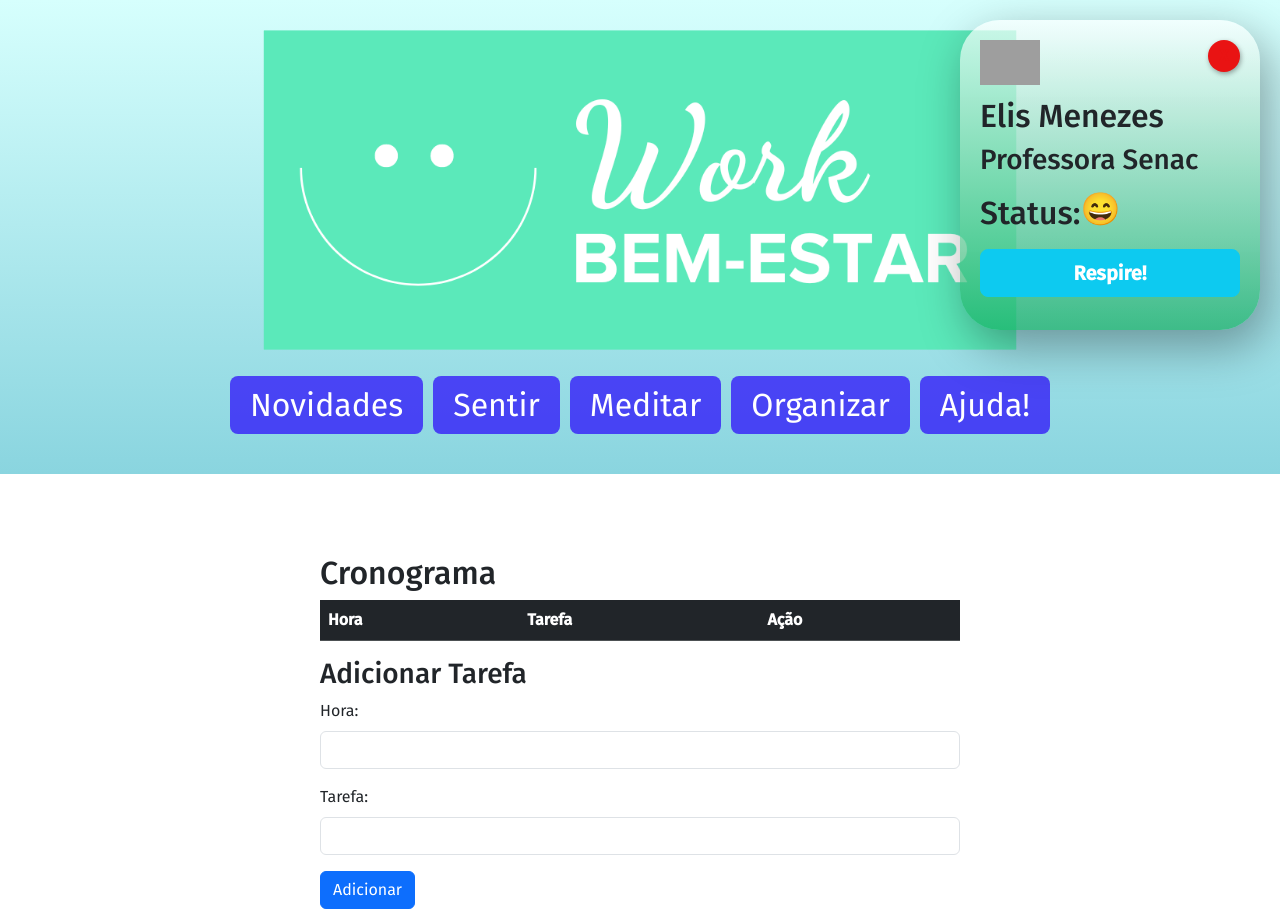
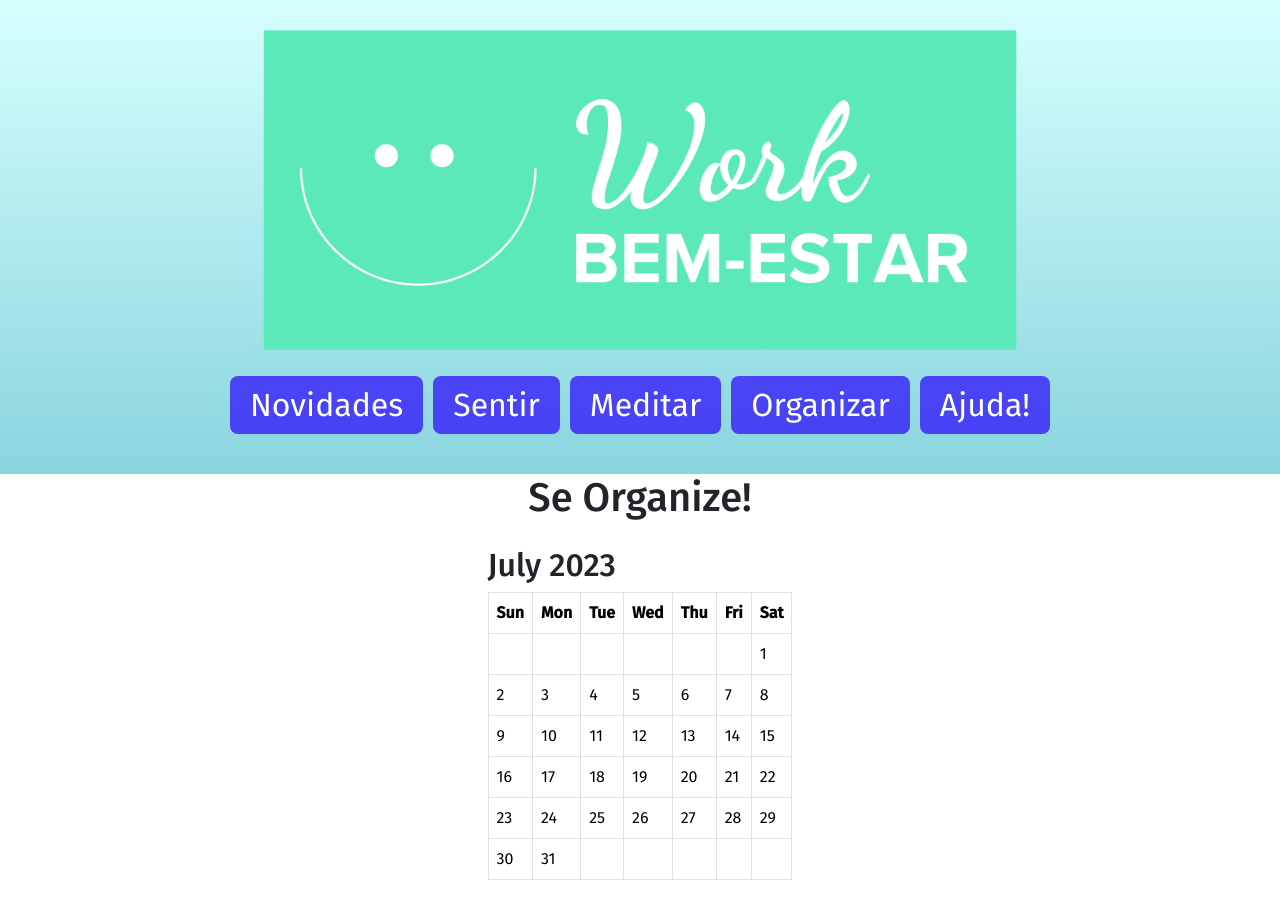
Before and after one commit to ThaynaSantana/Work-Bem-Estar, a React (Vite) app: page /organizar in a window 1280 px wide. Shown: the top 911 px of the page. Built offline with nearby package versions, Linux system fonts and the light colour scheme; grey boxes are pictures that could not be loaded.

Commit message:
novas features na Organizar.tsx e Ajuda.tsx

```diff
--- a/index.html
+++ b/index.html
@@ -5,7 +5,7 @@
     <link rel="icon" type="image/svg+xml" href="/favicon.svg" />
     <meta name="viewport" content="width=device-width, initial-scale=1.0" />
     <title>Work Bem-estar</title>
-    <link rel="shortcut icon" href="./public/marca.png" type="image/x-icon">
+    <link rel="shortcut icon" href="marca.png" type="image/x-icon">
   </head>
   <body>
     <div id="root"></div>
--- a/src/App.css
+++ b/src/App.css
@@ -262,3 +262,44 @@ li{
 	font-size: 4rem;
 	font-weight: bold;
 }
+
+.ajuda-p {
+	margin: 0 auto;
+	padding: 4rem 10rem;
+}
+
+.organizar-page{
+	display: flex;
+	flex-direction: column;
+	gap: 1rem;
+	justify-content: center;
+	align-items: center;
+
+}
+
+.lista-container {
+	width: 50rem;
+}
+
+.table-lista {
+	min-width: 10rem;
+}
+
+.calendar-day.today {
+	position: relative;
+  }
+
+  .calendar-day.today .circle {
+	position: absolute;
+	top: 50%;
+	left: 50%;
+	transform: translate(-50%, -50%);
+	width: 10px;
+	height: 10px;
+	background-color: pink;
+	border-radius: 50%;
+  }
+
+  .calendar-day .circle {
+	display: none;
+  }
--- /dev/null
+++ b/src/component/Calendar.tsx
@@ -0,0 +1,93 @@
+import React from "react";
+
+const Calendar: React.FC = () => {
+  const today = new Date();
+  const currentMonth = today.toLocaleString("default", { month: "long" });
+  const currentYear = today.getFullYear();
+
+  const daysInMonth = (month: number, year: number) => {
+    return new Date(year, month + 1, 0).getDate();
+  };
+
+  const firstDayOfMonth = (month: number, year: number) => {
+    return new Date(year, month, 1).getDay();
+  };
+
+  const renderCalendar = () => {
+    const monthLength = daysInMonth(today.getMonth(), today.getFullYear());
+    const startDay = firstDayOfMonth(today.getMonth(), today.getFullYear());
+
+    const weekdays = ["Sun", "Mon", "Tue", "Wed", "Thu", "Fri", "Sat"];
+
+    const calendarDays: JSX.Element[] = [];
+
+    for (let i = 0; i < startDay; i++) {
+      calendarDays.push(<td key={`empty-${i}`} className="empty-cell"></td>);
+    }
+
+    for (let day = 1; day <= monthLength; day++) {
+      const isToday = isCurrentDate(today, day);
+      const dayClassName = isToday ? "calendar-day today" : "calendar-day";
+
+      calendarDays.push(
+        <td key={day} className={dayClassName}>
+          {isToday && <span className="circle"></span>}
+          {day}
+        </td>
+      );
+    }
+
+    const totalCells = Math.ceil((startDay + monthLength) / 7) * 7;
+
+    while (calendarDays.length < totalCells) {
+      calendarDays.push(<td key={`empty-${calendarDays.length}`} className="empty-cell"></td>);
+    }
+
+    const weeks: JSX.Element[][] = [];
+    let week: JSX.Element[] = [];
+
+    calendarDays.forEach((day, index) => {
+      week.push(day);
+
+      if ((index + 1) % 7 === 0) {
+        weeks.push(week);
+        week = [];
+      }
+    });
+
+    return (
+      <table className="table table-bordered calendar">
+        <thead>
+          <tr>
+            {weekdays.map((day) => (
+              <th key={day}>{day}</th>
+            ))}
+          </tr>
+        </thead>
+        <tbody>
+          {weeks.map((week, index) => (
+            <tr key={`week-${index}`}>{week}</tr>
+          ))}
+        </tbody>
+      </table>
+    );
+  };
+
+  const isCurrentDate = (date: Date, day: number) => {
+    const currentDate = new Date();
+    return (
+      date.getFullYear() === currentDate.getFullYear() &&
+      date.getMonth() === currentDate.getMonth() &&
+      day === currentDate.getDate()
+    );
+  };
+
+  return (
+    <div className="calendar-container">
+      <h2>{`${currentMonth} ${currentYear}`}</h2>
+      {renderCalendar()}
+    </div>
+  );
+};
+
+export default Calendar;
--- /dev/null
+++ b/src/component/ListaTodo.tsx
@@ -0,0 +1,46 @@
+import React from "react";
+
+interface TodoItem {
+  id: number;
+  time: string;
+  task: string;
+}
+
+interface ListaTodoProps {
+  todos: TodoItem[];
+  deleteTodoItem: (itemId: number) => void;
+}
+
+const ListaTodo: React.FC<ListaTodoProps> = ({ todos, deleteTodoItem }) => {
+  return (
+    <div className="table-lista table-responsive">
+      <table className="table table-hover table-bordered">
+        <thead className="thead-dark table-danger">
+          <tr>
+            <th scope="col">Hora</th>
+            <th scope="col">Tarefa</th>
+            <th scope="col">Ação</th>
+          </tr>
+        </thead>
+        <tbody>
+          {todos.map((item) => (
+            <tr key={item.id}>
+              <td>{item.time}</td>
+              <td>{item.task}</td>
+              <td>
+                <button
+                  className="btn btn-success"
+                  onClick={() => deleteTodoItem(item.id)}
+                >
+                  Feito
+                </button>
+              </td>
+            </tr>
+          ))}
+        </tbody>
+      </table>
+    </div>
+  );
+};
+
+export default ListaTodo;
--- a/src/pages/Ajuda.tsx
+++ b/src/pages/Ajuda.tsx
@@ -1,13 +1,26 @@
-import Cabecalho from '../layout/Cabecalho'
 import Profile from '../component/Profile'
 import Rodape from '../layout/Rodape'
-import Main from '../layout/Main'
 
 const Ajuda = () => {
   return (
     <>
       <Profile/>
-      <Main />
+      <p className="ajuda-p">
+        Se você está passando por momentos difíceis e precisa de apoio emocional ou prevenção do suicídio, saiba que você não está sozinho. O Centro de Valorização da Vida CVV está aqui para ajudar.<br></br><br></br>
+
+        O CVV é uma organização que oferece suporte voluntário e gratuito a todas as pessoas que desejam e precisam conversar. Eles atendem 24 horas por dia, todos os dias da semana, por telefone, email e chat, mantendo total sigilo.<br></br><br></br>
+
+      Seja qual for o motivo pelo qual você está se sentindo assim, os voluntários do CVV estão prontos para ouvir, acolher e oferecer apoio. Não hesite em entrar em contato com eles se precisar. Lembre-se de que buscar ajuda é um ato corajoso e pode fazer toda a diferença.<br></br><br></br>
+
+      Para entrar em contato com o CVV:<br></br><br></br>
+      <ul>
+        <li>Ligue para <a href="tel:+55188">188</a> ligação gratuita e sigilosa</li>
+        <li>Envie um email para cvv@cvv.org.br</li>
+        <li>Acesse o chat no site <a target='_blank' href="https://www.cvv.org.br">AQUI</a></li>
+      </ul>
+      <br></br>
+      Não hesite em buscar ajuda quando precisar. O CVV está aqui para te apoiar.
+      </p>
       <Rodape />
     </>
   )
--- a/src/pages/Organizar.tsx
+++ b/src/pages/Organizar.tsx
@@ -1,45 +1,46 @@
 import React, { useState, useEffect } from "react";
-import Profile from '../component/Profile'
+import Calendar from "../component/Calendar";
+import ListaTodo from "../component/ListaTodo";
 
-interface ScheduleItem {
+interface TodoItem {
   id: number;
   time: string;
   task: string;
 }
 
 const Organizar: React.FC = () => {
-  const [schedule, setSchedule] = useState<ScheduleItem[]>([]);
+  const [todos, setTodos] = useState<TodoItem[]>([]);
   const [newTime, setNewTime] = useState("");
   const [newTask, setNewTask] = useState("");
   const [validationError, setValidationError] = useState(false);
 
   useEffect(() => {
-    const savedSchedule = localStorage.getItem("schedule");
-    if (savedSchedule) {
-      setSchedule(JSON.parse(savedSchedule));
+    const savedTodos = localStorage.getItem("todos");
+    if (savedTodos) {
+      setTodos(JSON.parse(savedTodos));
     }
   }, []);
 
   useEffect(() => {
-    localStorage.setItem("schedule", JSON.stringify(schedule));
-  }, [schedule]);
+    localStorage.setItem("todos", JSON.stringify(todos));
+  }, [todos]);
 
-  const addScheduleItem = () => {
+  const addTodoItem = () => {
     if (newTime && newTask && !validationError) {
-      const newItem: ScheduleItem = {
+      const newItem: TodoItem = {
         id: Date.now(),
         time: newTime,
         task: newTask,
       };
-      setSchedule((prevSchedule) => [...prevSchedule, newItem]);
+      setTodos((prevTodos) => [...prevTodos, newItem]);
       setNewTime("");
       setNewTask("");
     }
   };
 
-  const deleteScheduleItem = (itemId: number) => {
-    setSchedule((prevSchedule) =>
-      prevSchedule.filter((item) => item.id !== itemId)
+  const deleteTodoItem = (itemId: number) => {
+    setTodos((prevTodos) =>
+      prevTodos.filter((item) => item.id !== itemId)
     );
   };
 
@@ -74,61 +75,40 @@ const Organizar: React.FC = () => {
   };
 
   return (
-    <>
-    <Profile />
-    <div className="Cronograma">
-      <h2>Cronograma</h2>
-      <table className="table">
-        <thead className="table-dark">
-          <tr>
-            <th scope="col">Hora</th>
-            <th scope="col">Tarefa</th>
-            <th scope="col">Ação</th>
-          </tr>
-        </thead>
-        <tbody>
-          {schedule.map((item) => (
-            <tr key={item.id}>
-              <td>{item.time}</td>
-              <td>{item.task}</td>
-              <td>
-                <button
-                  className="btn btn-success"
-                  onClick={() => deleteScheduleItem(item.id)}
-                >
-                  Feito
-                </button>
-              </td>
-            </tr>
-          ))}
-        </tbody>
-      </table>
-      <div>
-        <h3>Adicionar Tarefa</h3>
-        <div className="mb-3">
-          <label className="form-label">Hora:</label>
+    <div className="organizar-page" >
+      <h1>Se Organize!</h1>
+      <div className="calendar-container">
+        <Calendar />
+      </div>
+      <div className="lista-container">
+        <ListaTodo todos={todos} deleteTodoItem={deleteTodoItem} />
+      </div>
+      <h2>Agendar Tarefas</h2>
+      {validationError && <p className="error-message">Hora inválida</p>}
+      <div className="input-container">
+        <label htmlFor="timeInput">Hora:</label>
         <input
           type="text"
+          id="timeInput"
           className="form-control"
           value={newTime}
           onChange={handleTimeChange}
         />
       </div>
-        <div className="mb-3">
-          <label className="form-label">Tarefa:</label>
+      <div className="input-container">
+        <label htmlFor="taskInput">Tarefa:</label>
         <input
           type="text"
+          id="taskInput"
           className="form-control"
           value={newTask}
           onChange={handleTaskChange}
         />
       </div>
-        <button className="btn btn-primary" onClick={addScheduleItem}>
+      <button className="btn btn-primary" onClick={addTodoItem}>
         Adicionar
       </button>
     </div>
-    </div>
-    </>
   );
 };
 
--- a/src/pages/Status.tsx
+++ b/src/pages/Status.tsx
@@ -1,5 +1,5 @@
 import React, { useState } from "react";
-import Calendario from "../component/Calendario";
+import Calendario from "../component/Calendar";
 import EmotionMenu from "../component/EmotionMenu";
 import Profile from "../component/Profile";
 
```
Also changed, not shown: src/component/Calendario.tsx (deleted, +0 -24 lines). Lines whose indentation alone changed are shown as unchanged.
